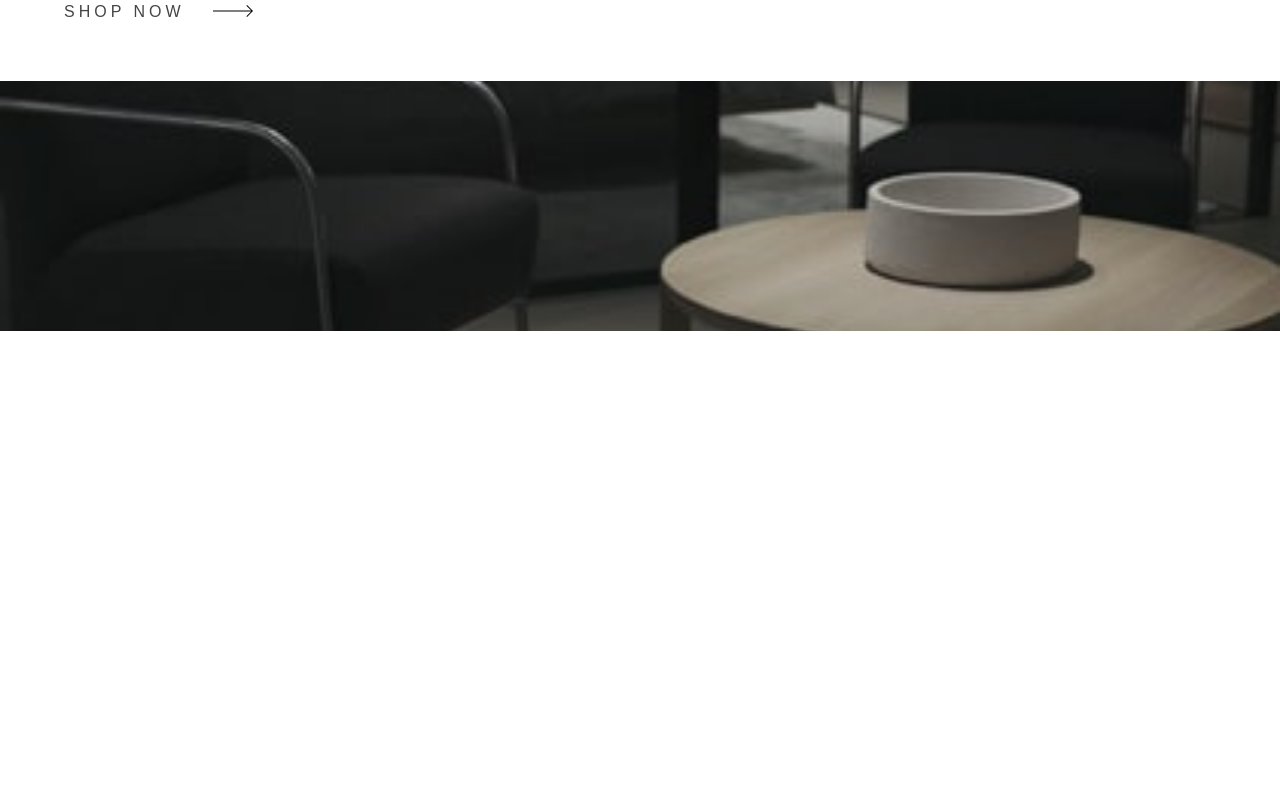
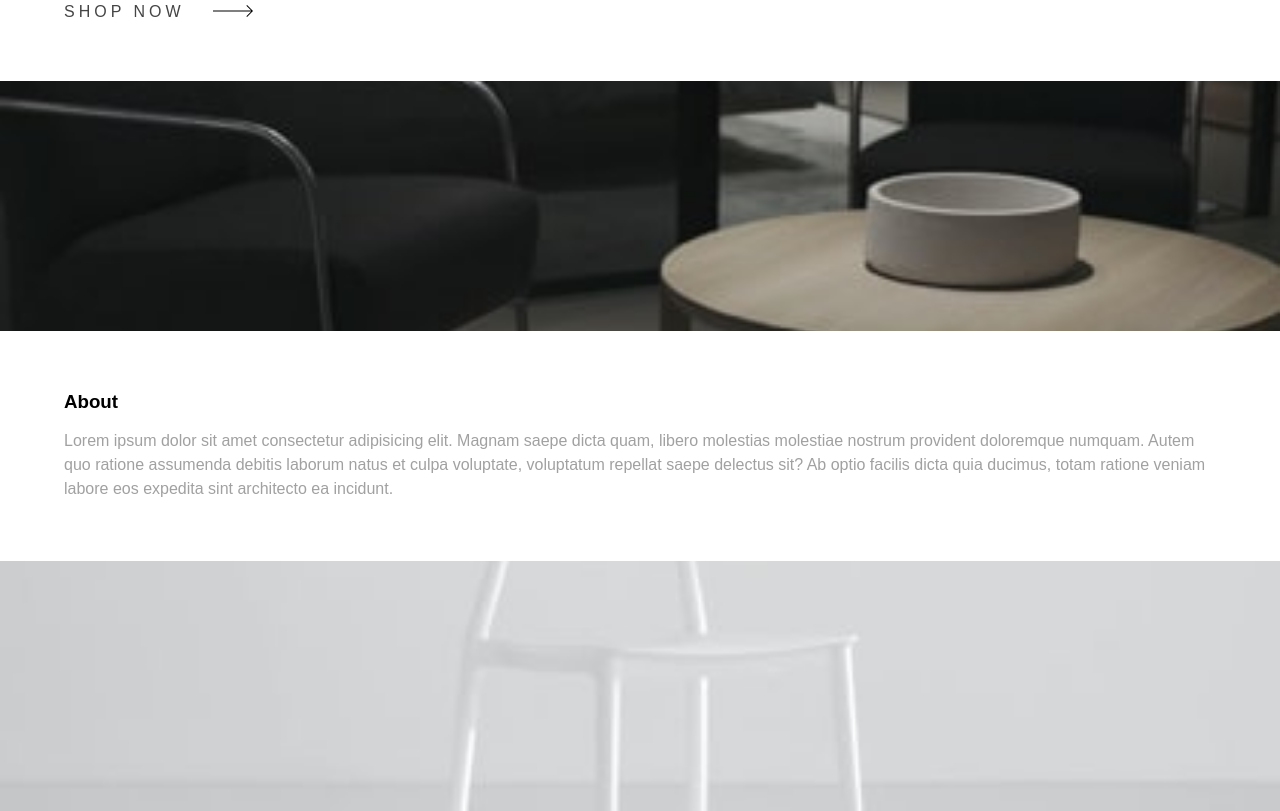
Before and after one commit to MGarciav28/room-homepage, a plain HTML site: page index.html in a window 1280 px wide. Shown: the part 731-1542 px from the top of the page. Before the commit the page ends 1062 px from the top, so only its background shows below. Drawn offline with Linux system fonts and the light colour scheme.

Commit message:
Se crea seccion de about e imagen decorativa, se les asigan estilos y alineacion

```diff
--- a/index.html
+++ b/index.html
@@ -33,6 +33,15 @@
             </div>
         </section>
         <div class="main_bg"></div>
+        <section class="main_about container">
+            <div class="main_content">
+                <h3 class="main_title">About</h3>
+                <p class="main_paragraph main_paragraph--about">
+                    Lorem ipsum dolor sit amet consectetur adipisicing elit. Magnam saepe dicta quam, libero molestias molestiae nostrum provident doloremque numquam. Autem quo ratione assumenda debitis laborum natus et culpa voluptate, voluptatum repellat saepe delectus sit? Ab optio facilis dicta quia ducimus, totam ratione veniam labore eos expedita sint architecto ea incidunt.
+                </p>
+            </div>
+        </section>
+        <div class="main_bg main_bg--second"></div>
     </main>
 </body>
 </html>
--- a/style.css
+++ b/style.css
@@ -109,3 +109,16 @@ body{
     background-size: cover;
     background-position: center;
 }
+
+.main_about{
+    grid-area: about;
+}
+
+.main_paragraph--about{
+    margin: 1em 0 0 0;
+}
+
+.main_bg--second{
+    grid-area: image2;
+    background-image: url(src/image-about-light.jpg);
+}
```
